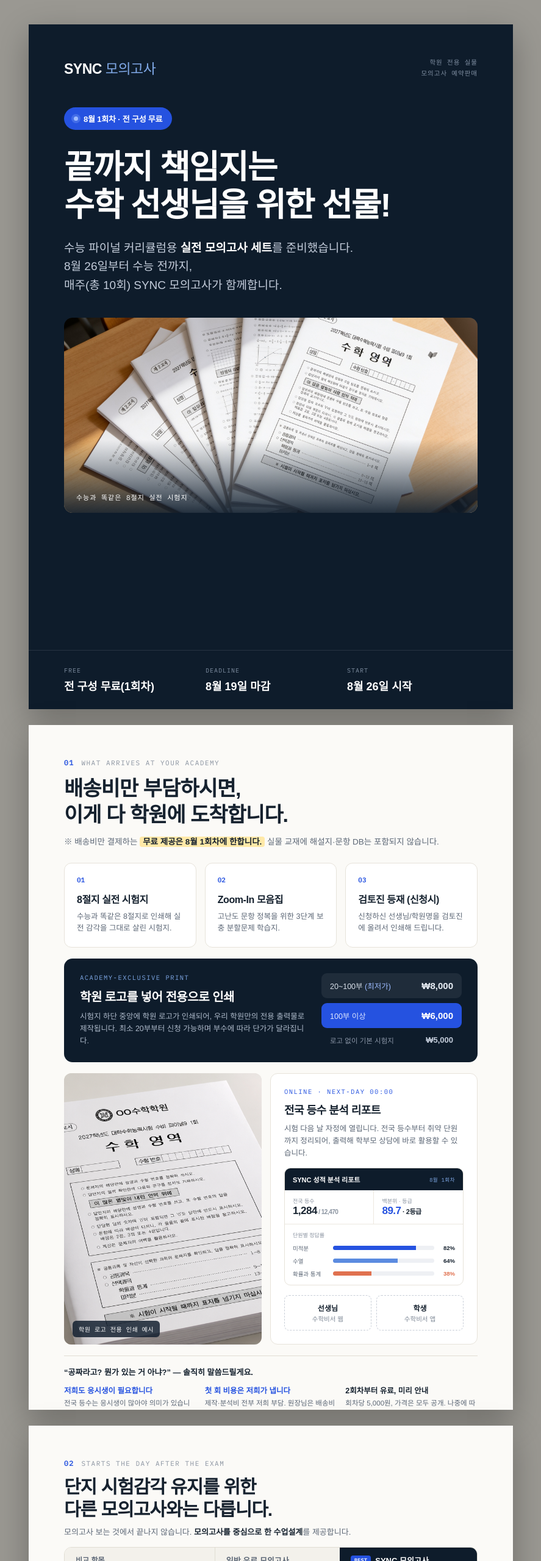
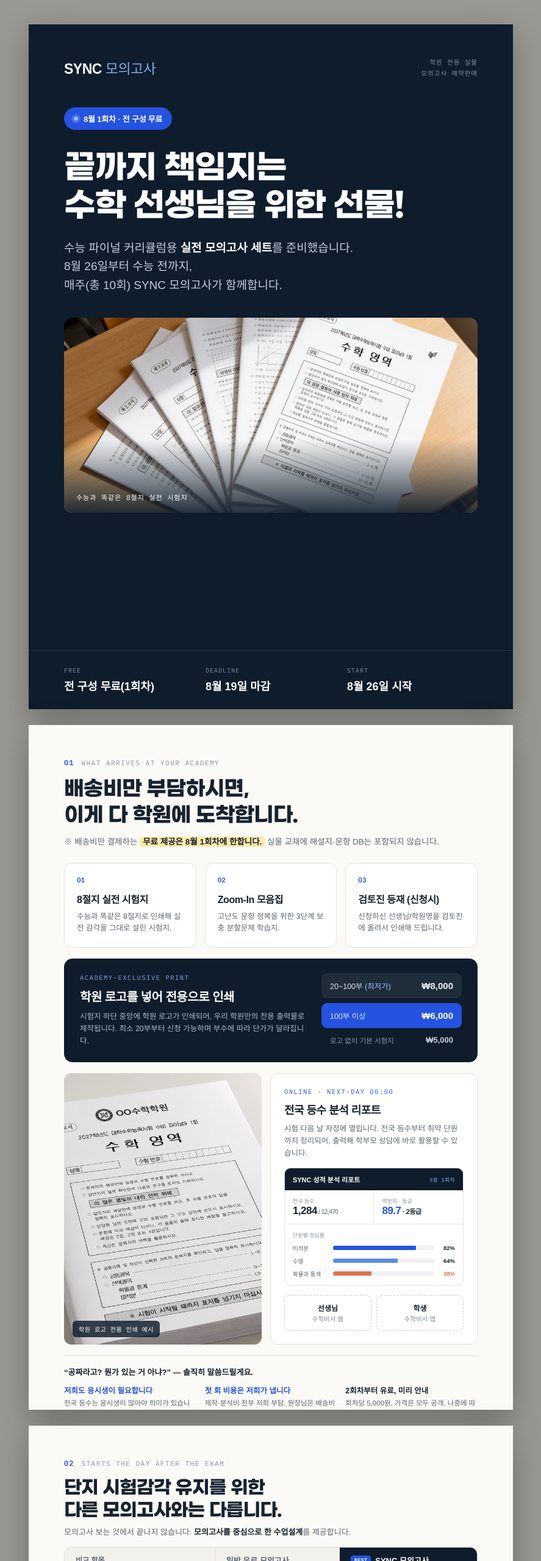
Before and after one commit to hwaspc2-web/brochure_mocktest, a plain HTML site: page index.html in a window 1280 px wide. Shown: the top 2560 px of the page at 61% size, without its empty margins (196-1083 px from the left). Drawn offline with nearby package versions, Linux system fonts and the light colour scheme; a web font is replaced by a local one.

Commit message:
Apply GmarketSans to headings (h1/h2); body stays Pretendard

```diff
--- a/index.html
+++ b/index.html
@@ -16,6 +16,7 @@
 http://scripts.sil.org/OFL
 */
 
+@font-face{font-family:'GmarketSans';font-weight:100 300;font-style:normal;font-display:swap;src:url("assets/GmarketSansLight.woff2") format('woff2');}@font-face{font-family:'GmarketSans';font-weight:400 600;font-style:normal;font-display:swap;src:url("assets/GmarketSansMedium.woff2") format('woff2');}@font-face{font-family:'GmarketSans';font-weight:700 900;font-style:normal;font-display:swap;src:url("assets/GmarketSansBold.woff2") format('woff2');}
 @font-face {
 	font-family: 'Pretendard';
 	font-weight: 900;
@@ -250,7 +251,7 @@
         8월 1회차 · 전 구성 무료
       </div>
 
-      <h1 style="margin-top:30px; font-size:54px; line-height:1.16; font-weight:800; letter-spacing:-1.8px; color:#fff;">
+      <h1 style="font-family:'GmarketSans','Pretendard',sans-serif; margin-top:30px; font-size:54px; line-height:1.16; font-weight:800; letter-spacing:-1.8px; color:#fff;">
         끝까지 책임지는<br>수학 선생님을 위한 선물!
       </h1>
       <p style="margin-top:24px; font-size:19px; line-height:1.6; font-weight:500; color:#C3CCDA; max-width:540px;">
@@ -277,7 +278,7 @@
       <span style="font-family:'IBM Plex Mono',monospace; font-size:12px; font-weight:600; color:#2552E0; letter-spacing:1px;">01</span>
       <span style="font-family:'IBM Plex Mono',monospace; font-size:11px; color:#8A93A0; letter-spacing:1.5px; text-transform:uppercase;">What arrives at your academy</span>
     </div>
-    <h2 style="margin-top:14px; font-size:34px; line-height:1.25; font-weight:800; letter-spacing:-1px;">배송비만 부담하시면,<br>이게 다 학원에 도착합니다.</h2>
+    <h2 style="font-family:'GmarketSans','Pretendard',sans-serif; margin-top:14px; font-size:34px; line-height:1.25; font-weight:800; letter-spacing:-1px;">배송비만 부담하시면,<br>이게 다 학원에 도착합니다.</h2>
     <p style="margin-top:12px; font-size:13.5px; color:#5C6776;">※ 배송비만 결제하는 <mark style="background:#FFE9A8; color:#16222F; font-weight:700; padding:1px 5px; border-radius:4px;">무료 제공은 8월 1회차에 한합니다.</mark> 실물 교재에 해설지·문항 DB는 포함되지 않습니다.</p>
 
     <!-- 실물 3구성 -->
@@ -378,7 +379,7 @@
       <span style="font-family:'IBM Plex Mono',monospace; font-size:12px; font-weight:600; color:#2552E0; letter-spacing:1px;">02</span>
       <span style="font-family:'IBM Plex Mono',monospace; font-size:11px; color:#8A93A0; letter-spacing:1.5px; text-transform:uppercase;">Starts the day after the exam</span>
     </div>
-    <h2 style="margin-top:14px; font-size:30px; line-height:1.22; font-weight:800; letter-spacing:-1px;">단지 시험감각 유지를 위한<br>다른 모의고사와는 다릅니다.</h2>
+    <h2 style="font-family:'GmarketSans','Pretendard',sans-serif; margin-top:14px; font-size:30px; line-height:1.22; font-weight:800; letter-spacing:-1px;">단지 시험감각 유지를 위한<br>다른 모의고사와는 다릅니다.</h2>
     <p style="margin-top:8px; font-size:13px; color:#5C6776;">모의고사 보는 것에서 끝나지 않습니다. <b style="color:#16222F;">모의고사를 중심으로 한 수업설계</b>를 제공합니다.</p>
 
     <!-- 비교표 -->
@@ -476,7 +477,7 @@
       <span style="font-family:'IBM Plex Mono',monospace; font-size:12px; font-weight:600; color:#2552E0; letter-spacing:1px;">03</span>
       <span style="font-family:'IBM Plex Mono',monospace; font-size:11px; color:#8A93A0; letter-spacing:1.5px; text-transform:uppercase;">How it works · Schedule</span>
     </div>
-    <h2 style="margin-top:14px; font-size:34px; line-height:1.25; font-weight:800; letter-spacing:-1px;">선생님은 이것만 하세요.</h2>
+    <h2 style="font-family:'GmarketSans','Pretendard',sans-serif; margin-top:14px; font-size:34px; line-height:1.25; font-weight:800; letter-spacing:-1px;">선생님은 이것만 하세요.</h2>
 
     <div style="margin-top:22px; display:grid; grid-template-columns:1fr 1fr 1fr; gap:14px;">
       <div style="background:#fff; border:1px solid #E7E3DA; border-radius:12px; padding:20px;">
```
Also changed, not shown: assets/GmarketSansBold.woff2 (added), assets/GmarketSansLight.woff2 (added), assets/GmarketSansMedium.woff2 (added).
